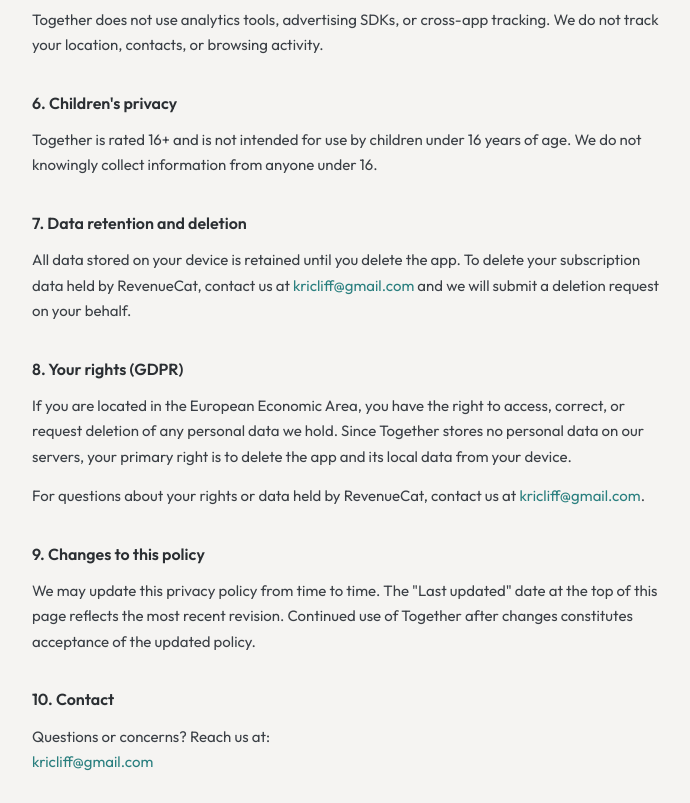
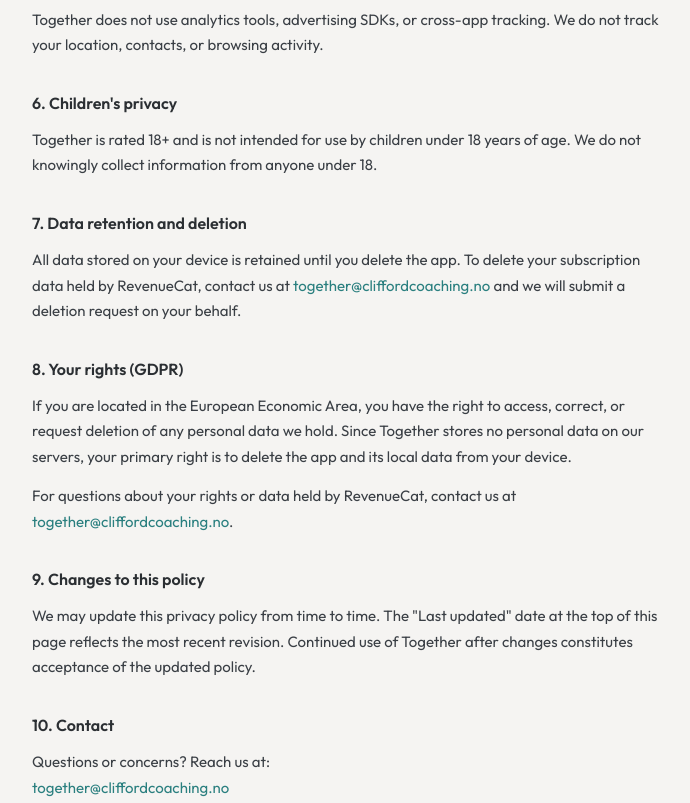
Before and after one commit to Kricliff/sammen, a website: page privacy.html in a window 1280 px wide. Shown: the part 1591-2394 px from the top of the page, without its empty margins (292-982 px from the left). Drawn offline with Linux system fonts and the light colour scheme.

Commit message:
Update contact email and age rating in privacy policy
Contact email was still kricliff@gmail.com in privacy.html despite
the app itself already using together@cliffordcoaching.no. Age
rating updated from 16+ to 18+ to match the App Store Connect
listing (required for anonymous UGC per Guideline 1.2).

```diff
--- a/privacy.html
+++ b/privacy.html
@@ -114,7 +114,7 @@
   </div>
 
   <h2>1. Who we are</h2>
-  <p>Together: Men's Mental Health is developed and operated by Kristian Clifford. If you have questions about this policy, contact us at <a href="mailto:kricliff@gmail.com">kricliff@gmail.com</a>.</p>
+  <p>Together: Men's Mental Health is developed and operated by Kristian Clifford. If you have questions about this policy, contact us at <a href="mailto:together@cliffordcoaching.no">together@cliffordcoaching.no</a>.</p>
 
   <h2>2. What data is stored on your device</h2>
   <p>Together stores the following data locally on your device using your browser's localStorage:</p>
@@ -151,21 +151,21 @@
   <p>Together does not use analytics tools, advertising SDKs, or cross-app tracking. We do not track your location, contacts, or browsing activity.</p>
 
   <h2>6. Children's privacy</h2>
-  <p>Together is rated 16+ and is not intended for use by children under 16 years of age. We do not knowingly collect information from anyone under 16.</p>
+  <p>Together is rated 18+ and is not intended for use by children under 18 years of age. We do not knowingly collect information from anyone under 18.</p>
 
   <h2>7. Data retention and deletion</h2>
-  <p>All data stored on your device is retained until you delete the app. To delete your subscription data held by RevenueCat, contact us at <a href="mailto:kricliff@gmail.com">kricliff@gmail.com</a> and we will submit a deletion request on your behalf.</p>
+  <p>All data stored on your device is retained until you delete the app. To delete your subscription data held by RevenueCat, contact us at <a href="mailto:together@cliffordcoaching.no">together@cliffordcoaching.no</a> and we will submit a deletion request on your behalf.</p>
 
   <h2>8. Your rights (GDPR)</h2>
   <p>If you are located in the European Economic Area, you have the right to access, correct, or request deletion of any personal data we hold. Since Together stores no personal data on our servers, your primary right is to delete the app and its local data from your device.</p>
-  <p>For questions about your rights or data held by RevenueCat, contact us at <a href="mailto:kricliff@gmail.com">kricliff@gmail.com</a>.</p>
+  <p>For questions about your rights or data held by RevenueCat, contact us at <a href="mailto:together@cliffordcoaching.no">together@cliffordcoaching.no</a>.</p>
 
   <h2>9. Changes to this policy</h2>
   <p>We may update this privacy policy from time to time. The "Last updated" date at the top of this page reflects the most recent revision. Continued use of Together after changes constitutes acceptance of the updated policy.</p>
 
   <h2>10. Contact</h2>
   <p>Questions or concerns? Reach us at:<br>
-  <a href="mailto:kricliff@gmail.com">kricliff@gmail.com</a></p>
+  <a href="mailto:together@cliffordcoaching.no">together@cliffordcoaching.no</a></p>
 
 </div>
 
```
